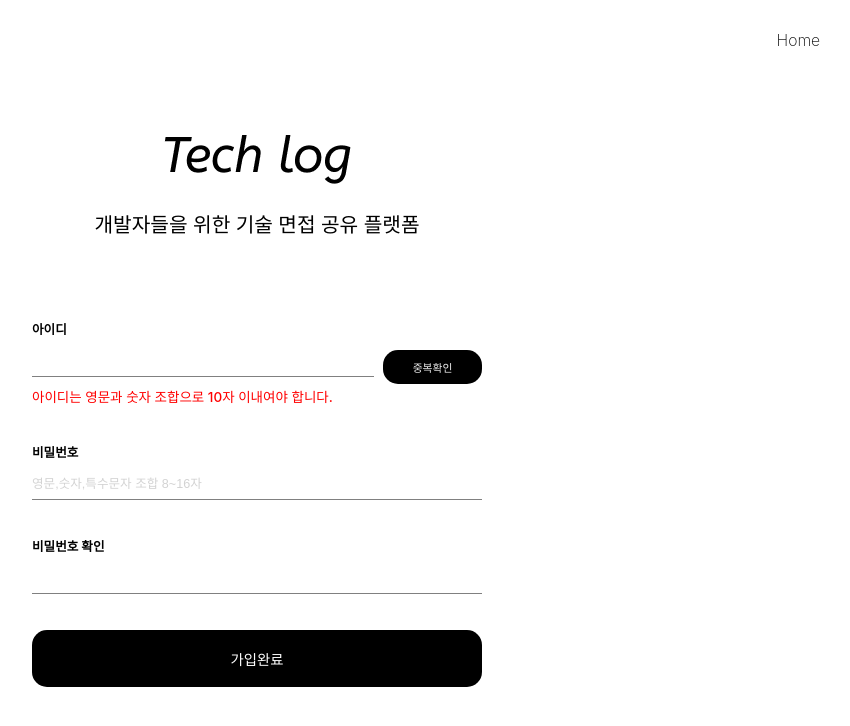
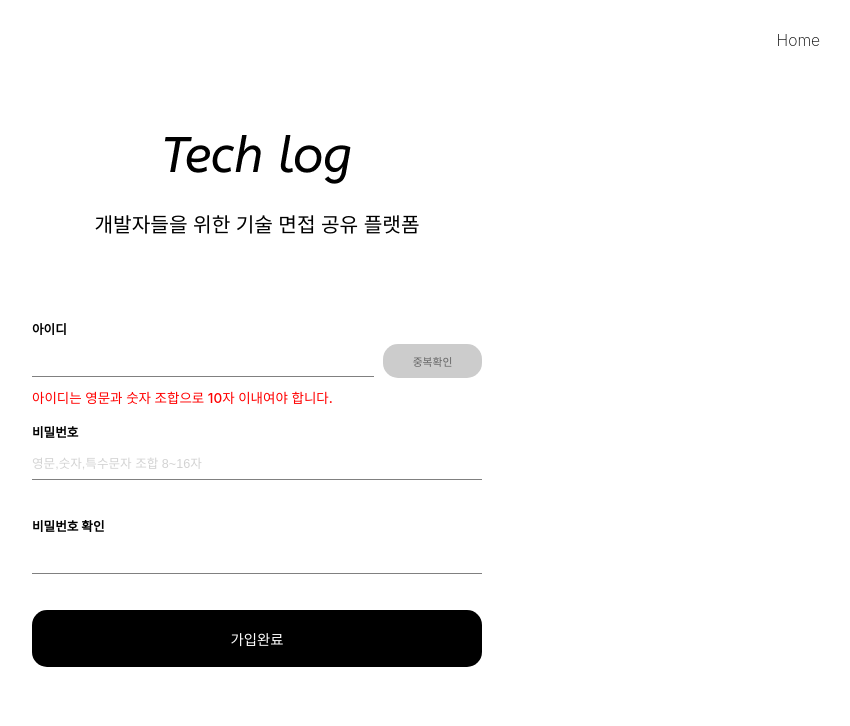
Before and after one commit to prgrms-fe-devcourse/NFE1-1-3-techLog, a React (Create React App) app in the folder frontend/: page /signup in a window 1280 px wide. Shown: the top 726 px of the page, without its empty margins (383-1233 px from the left). Built offline with nearby package versions, Linux system fonts and the light colour scheme.

Commit message:
refactor: 중복확인 버튼 css 수정

```diff
--- a/frontend/src/components/Button/DuplicateButton/index.tsx
+++ b/frontend/src/components/Button/DuplicateButton/index.tsx
@@ -8,11 +8,11 @@ interface DuplicateButtonProps {
   disabled?: boolean;
 }
 
-const Button = styled.button<{ width?: string }>`
+const Button = styled.button<{ width?: string; disabled?: boolean }>`
   width: ${({ width }) => width || '100%'};
-  padding: 1rem 0; /* 높이를 줄이기 위해 패딩 값 조정 */
-  background-color: ${({ disabled }) => (disabled ? '#000000' : '#000000')};
-  color: ${({ disabled }) => (disabled ? '#EEEEEE' : '#FFFFFF')};
+  padding: 1rem 0;
+  background-color: ${({ disabled }) => (disabled ? '#CCCCCC' : '#000000')}; /* 비활성화 시 회색, 활성화 시 검은색 */
+  color: ${({ disabled }) => (disabled ? '#666666' : '#FFFFFF')};
   font-size: 1.2rem;
   border: none;
   border-radius: 15px;
@@ -20,11 +20,11 @@ const Button = styled.button<{ width?: string }>`
   transition: background-color 0.2s ease;
 
   &:hover {
-    background-color: ${({ disabled }) => (disabled ? '#000000' : '#333333')};
+    background-color: ${({ disabled }) => (disabled ? '#CCCCCC' : '#333333')};
   }
 
   &:active {
-    background-color: ${({ disabled }) => (disabled ? '#E6E6E6' : '#000000')};
+    background-color: ${({ disabled }) => (disabled ? '#CCCCCC' : '#000000')};
   }
 
   &:focus {
--- a/frontend/src/pages/signup/index.tsx
+++ b/frontend/src/pages/signup/index.tsx
@@ -8,7 +8,7 @@ import { styled } from 'styled-components';
 
 const FlexContainer = styled.div`
   display: flex;
-  align-items: center;
+  align-items: flex-start;
   gap: 1rem;
 `;
 
@@ -16,6 +16,7 @@ const InputIDWrapper = styled.div`
   display: flex;
   flex-direction: column;
   width: 38rem;
+  position: relative;
 `;
 
 const InputPassWordWrapper = styled.div`
@@ -28,6 +29,14 @@ const ErrorMessage = styled.p`
   text-align: left;
   color: red;
   margin: 0;
+  position: absolute;
+  top: 90%;
+  left: 0;
+`;
+
+const DuplicateButtonWrapper = styled.div`
+  margin-top: 25px;
+  align-self: flex-start;
 `;
 
 export default function Signup() {
@@ -132,12 +141,14 @@ export default function Signup() {
           />
           {errors.username && <ErrorMessage>{errors.username}</ErrorMessage>}
         </InputIDWrapper>
-        <DuplicateButton
-          title="중복확인"
-          onClick={() => {}}
-          disabled={!username}
-          width="11rem"
-        />
+        <DuplicateButtonWrapper>
+          <DuplicateButton
+            title="중복확인"
+            onClick={checkDuplicateUsername}
+            disabled={!isUsernameValid || isDuplicateCheckClicked}
+            width="11rem"
+          />
+        </DuplicateButtonWrapper>
       </FlexContainer>
 
       <InputPassWordWrapper>
```
